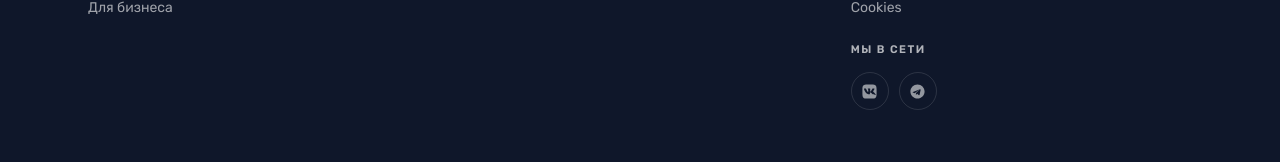
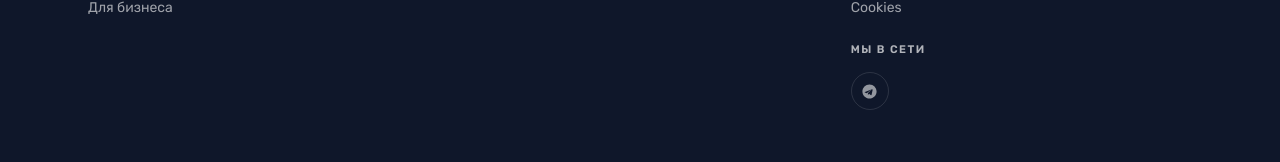
Before and after one commit to s6s8/provodnik.app, a Next.js app: page / in a window 1280 px wide. Shown: the part 2162-2324 px from the top of the page. Built offline with nearby package versions, Linux system fonts and the light colour scheme; no server answers; the database is empty.

Commit message:
fix(self-heal): b4b56003 point footer Telegram to t.me/provodnik_help, drop VK placeholder

```diff
--- a/src/components/shared/site-footer.tsx
+++ b/src/components/shared/site-footer.tsx
@@ -1,11 +1,5 @@
 import Link from "next/link";
 import { ChevronDown } from "lucide-react";
-
-const VK_ICON = (
-  <svg width="17" height="17" viewBox="0 0 24 24" fill="currentColor" aria-hidden="true">
-    <path d="M15.07 2H8.93C3.33 2 2 3.33 2 8.93v6.14C2 20.67 3.33 22 8.93 22h6.14C20.67 22 22 20.67 22 15.07V8.93C22 3.33 20.67 2 15.07 2zm3.08 13.87h-1.62c-.61 0-.8-.49-1.9-1.6-.95-.93-1.37-.93-1.6-.93-.33 0-.42.09-.42.56v1.46c0 .4-.13.64-1.18.64-1.74 0-3.67-1.06-5.02-3.03C4.7 10.3 4.27 8.45 4.27 8.06c0-.23.09-.45.56-.45h1.62c.42 0 .58.19.74.64.82 2.36 2.19 4.43 2.75 4.43.21 0 .3-.1.3-.64V9.81c-.07-1.15-.67-1.24-.67-1.65 0-.19.15-.39.4-.39h2.55c.35 0 .47.19.47.6v3.23c0 .35.15.47.26.47.21 0 .38-.12.77-.51 1.19-1.33 2.04-3.38 2.04-3.38.11-.23.3-.45.73-.45h1.62c.49 0 .6.25.49.6-.21 1-.2.97-1.55 2.94-.23.37-.32.54 0 .93.23.28.98.93 1.48 1.49.92 1.04 1.62 1.91 1.81 2.51.2.59-.1.89-.7.89z" />
-  </svg>
-);
 
 const TG_ICON = (
   <svg width="17" height="17" viewBox="0 0 24 24" fill="currentColor" aria-hidden="true">
@@ -31,8 +25,7 @@ const policyLinks = [
 ] as const;
 
 const socialLinks = [
-  { href: "https://vk.com", label: "ВКонтакте", icon: VK_ICON },
-  { href: "https://t.me", label: "Telegram", icon: TG_ICON },
+  { href: "https://t.me/provodnik_help", label: "Telegram", icon: TG_ICON },
 ] as const;
 
 const faqItems = [
```
